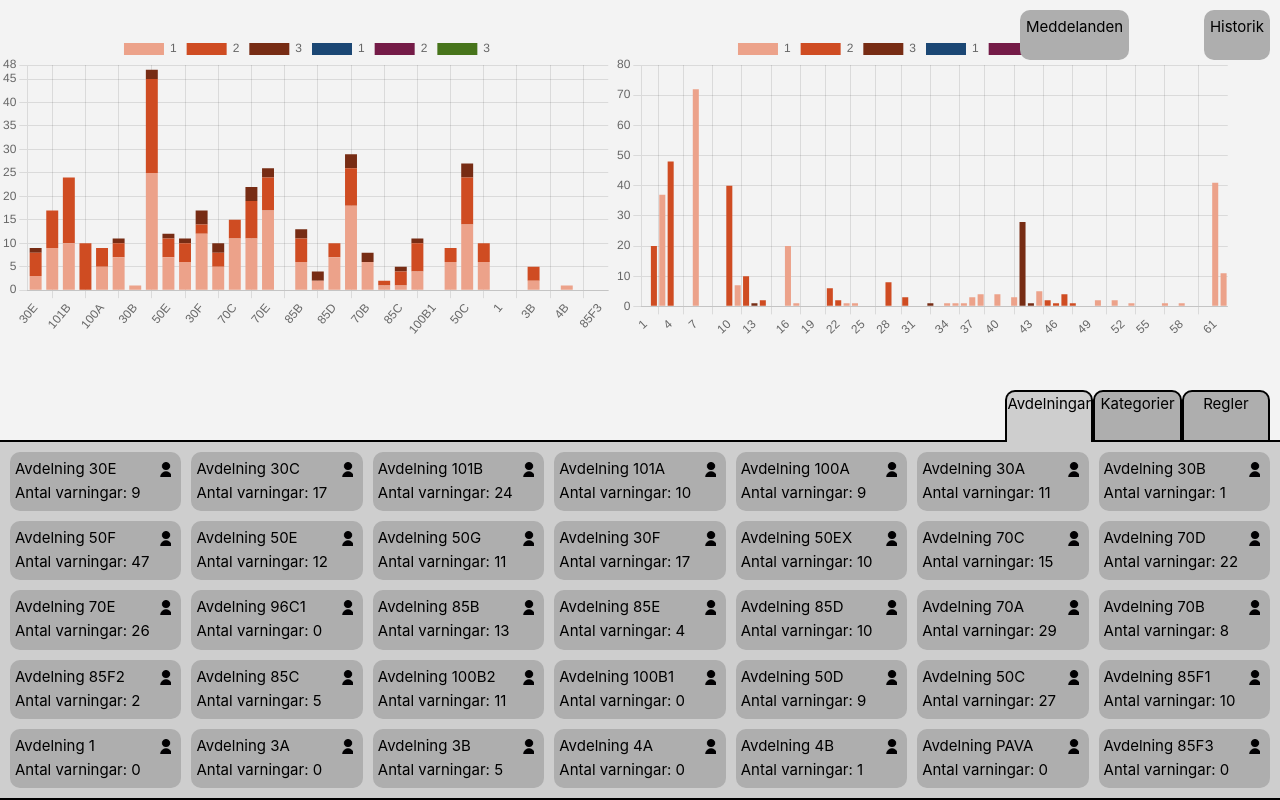
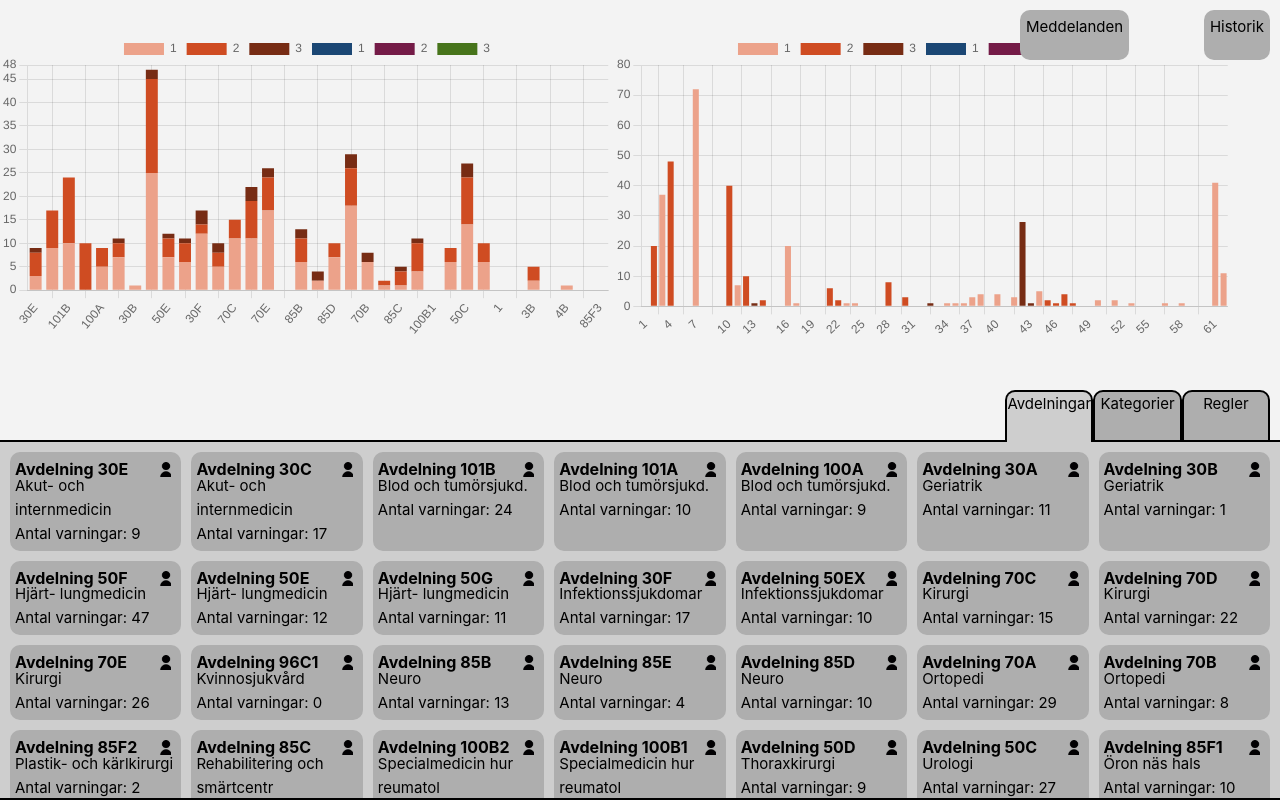
Before and after one commit to Qondun/sapval, a Vue app in the folder sapval-prototype/: page / in a window 1280 px wide. Built offline with nearby package versions, Linux system fonts and the light colour scheme.

Commit message:
fixed styling of dynamic bottom

```diff
--- a/sapval-prototype/src/components/RuleCategories.vue
+++ b/sapval-prototype/src/components/RuleCategories.vue
@@ -42,7 +42,8 @@
 <template>
     <div v-if="selectionPageState=='Ward'" id="wardGrid">
         <div v-for="ward in wardsInfo" :key="ward" class="wardDiv gridButton" @click="layoutState=3, selectionStateVal=ward.KeyNamn">
-            <p>Avdelning {{ ward.KeyNamn }}</p>
+            <p>Avdelning {{ ward.KeyNamn }} </p>
+            <p class="wardTypeText">{{ ward.wardType }}</p>
             <div v-if="ward.WardContactPharmacistFirstName!=''" class="pharmacistDiv">
                 <span class="pharmacistTooltip">{{ ward.WardContactPharmacistFirstName + ' ' + ward.WardContactPharmacistLastName }}</span>
             </div>
@@ -73,6 +74,14 @@
 .gridButton:hover {
     background-color: var(--buttonColorHover);
     cursor: pointer;
+}
+.gridButton p:first-child {
+    font-weight: bold;
+    font-size: 107%;
+}
+
+.wardTypeText {
+    margin-top: -9px;
 }
 
 #wardGrid {
@@ -105,11 +114,11 @@
     height: 100%;
     display: grid;
     grid-template-columns: repeat(9, 1fr);
-    padding: 5px;
+    padding: 0px;
 }
 
 .ruleDiv {
-    margin: 5px;
+    margin: 4px;
 }
 
 .pharmacistDiv {
```
